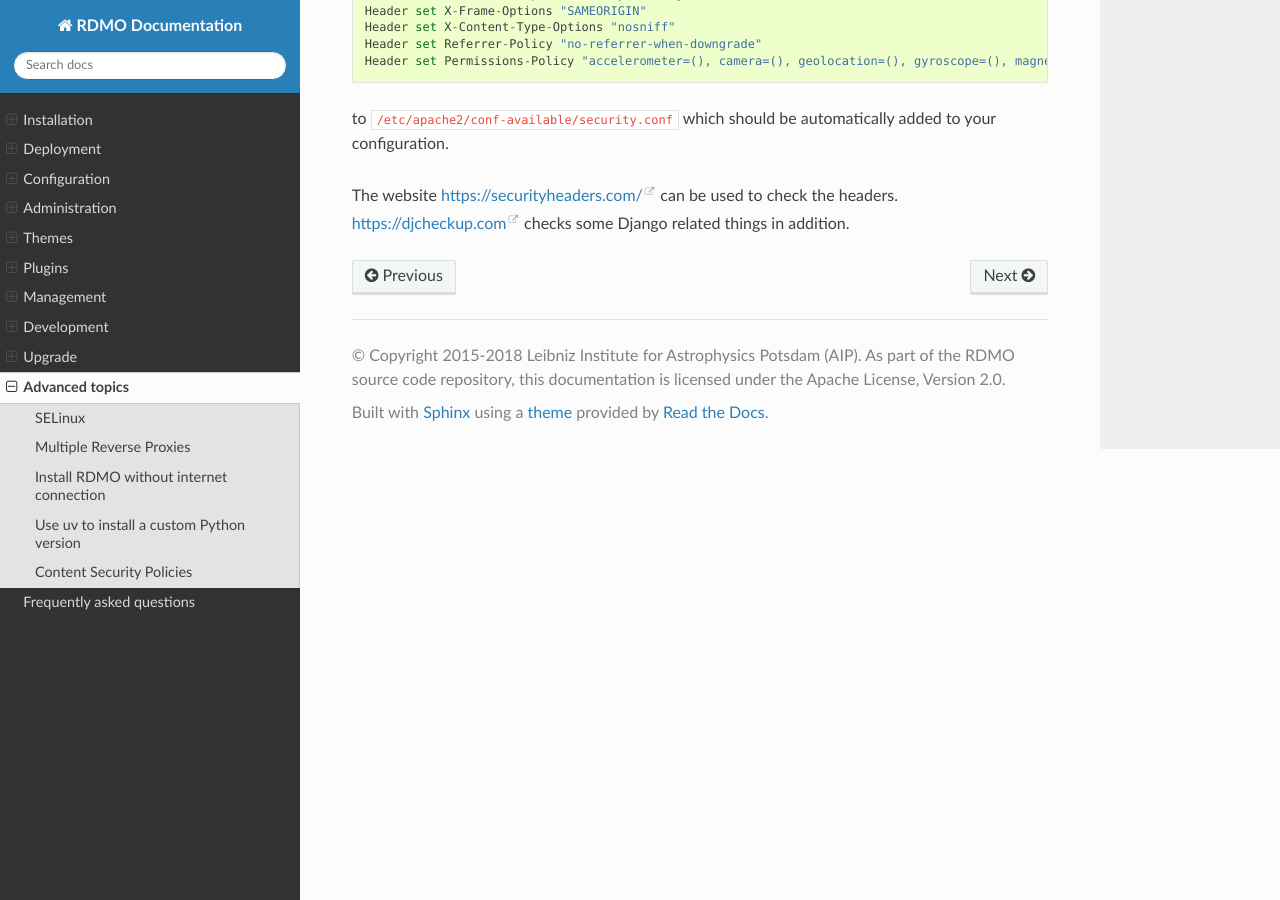
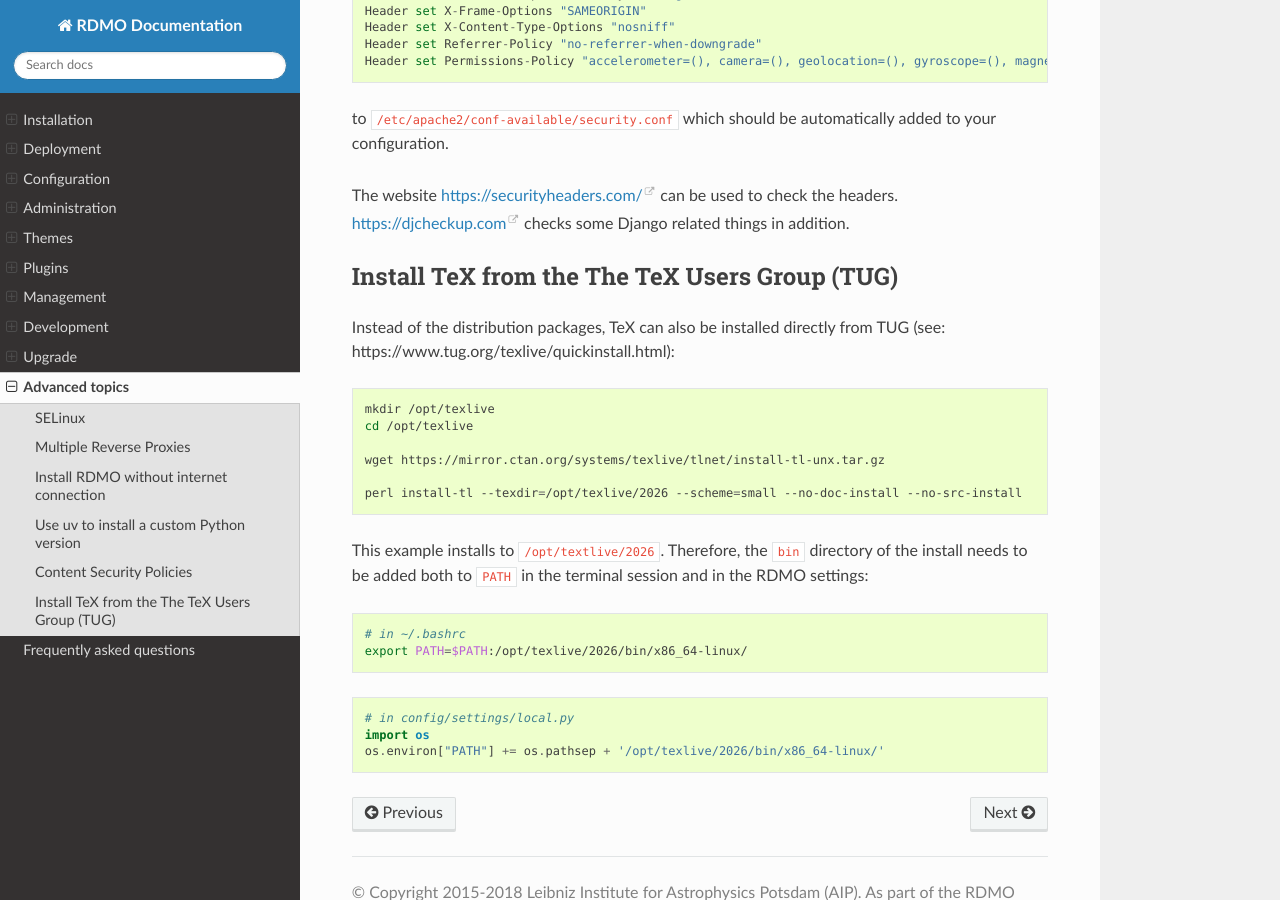
Before and after one commit to rdmorganiser/rdmo-docs, a Sphinx documentation site: the page built from docs/advanced/index.md, in a window 1280 px wide and 900 px high, scrolled down 2509 px. Built offline with Sphinx 7.4.7 and the Read the Docs theme 3.1.0, drawn with Linux system fonts in a browser that asks for light colours.

Commit message:
Add TUG TeX install

````diff
--- a/docs/advanced/index.md
+++ b/docs/advanced/index.md
@@ -115,3 +115,30 @@ Header set Permissions-Policy "accelerometer=(), camera=(), geolocation=(), gyro
 to `/etc/apache2/conf-available/security.conf` which should be automatically added to your configuration.
 
 The website <https://securityheaders.com/> can be used to check the headers. <https://djcheckup.com> checks some Django related things in addition.
+
+## Install TeX from the The TeX Users Group (TUG)
+
+Instead of the distribution packages, TeX can also be installed directly from TUG
+(see: https://www.tug.org/texlive/quickinstall.html):
+
+```bash
+mkdir /opt/texlive
+cd /opt/texlive
+
+wget https://mirror.ctan.org/systems/texlive/tlnet/install-tl-unx.tar.gz
+
+perl install-tl --texdir=/opt/texlive/2026 --scheme=small --no-doc-install --no-src-install
+```
+
+This example installs to `/opt/textlive/2026`. Therefore, the `bin` directory of the install needs to be added both to `PATH` in the terminal session and in the RDMO settings:
+
+```bash
+# in ~/.bashrc
+export PATH=$PATH:/opt/texlive/2026/bin/x86_64-linux/
+```
+
+```python
+# in config/settings/local.py
+import os
+os.environ["PATH"] += os.pathsep + '/opt/texlive/2026/bin/x86_64-linux/'
+```
````
